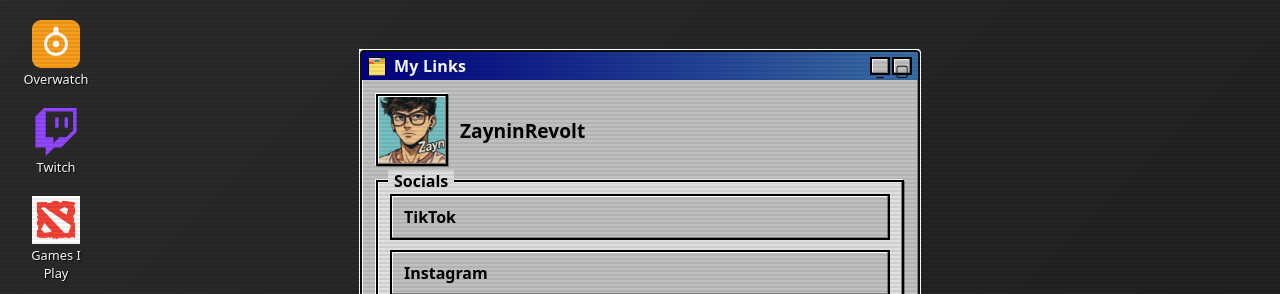
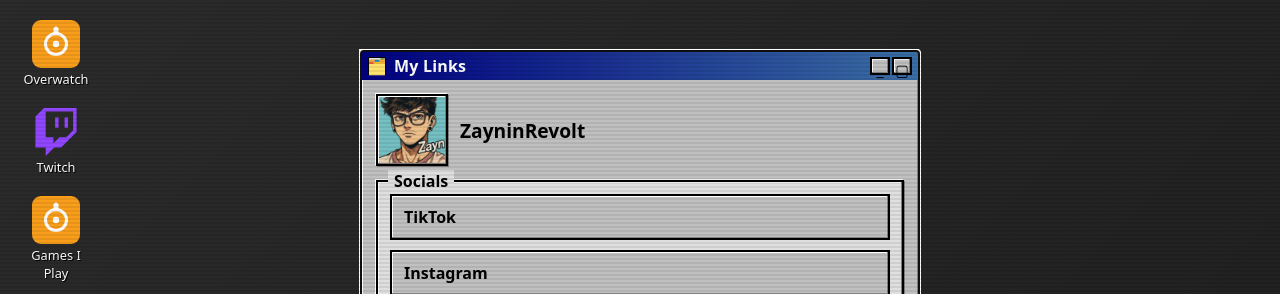
Before and after one commit to zayninrevolt/thisisme, a website: page index.html in a window 1280 px wide. Shown: the top 294 px of the page. Drawn offline with Linux system fonts and the light colour scheme; no server answers.

Commit message:
Replace Dota 2 with Overwatch

```diff
--- a/index.html
+++ b/index.html
@@ -41,7 +41,7 @@
 
       <button class="icon-link" id="gamesIconLink" type="button" aria-label="Open Games I Play window">
         <div class="icon">
-          <img src="img/dota.jpg" alt="Dota 2 icon" />
+          <img src="img/overwatch.svg" alt="Overwatch icon" />
           <span>Games I Play</span>
         </div>
       </button>
@@ -219,7 +219,7 @@
       </div>
       <section class="window-body">
         <div class="games-grid">
-          <div class="game-card"><img src="img/dota.jpg" alt="Dota 2"><strong>Dota 2</strong><span>Strategy, chaos and questionable team decisions.</span></div>
+          <div class="game-card"><img src="img/overwatch.svg" alt="Overwatch"><strong>Overwatch</strong><span>Team fights, hero swaps and questionable ult timing.</span></div>
           <div class="game-card"><img src="img/val.jpg" alt="Valheim"><strong>Valheim</strong><span>Viking survival, building and boss hunting.</span></div>
           <div class="game-card"><img src="img/phas.jpg" alt="Phasmophobia"><strong>Phasmophobia</strong><span>Ghost hunting, usually with unnecessary screaming.</span></div>
         </div>
```
